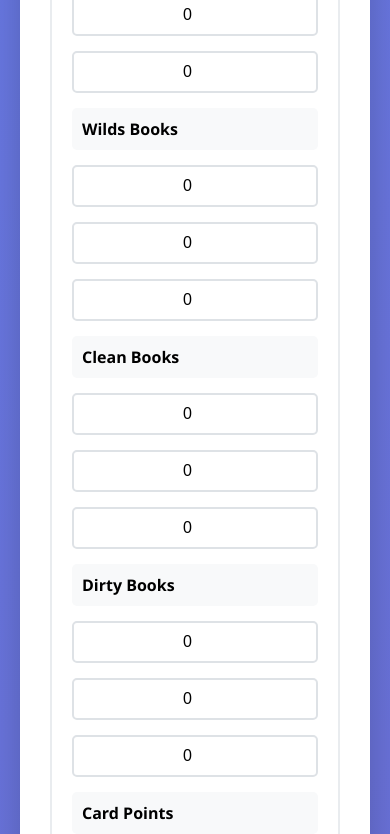
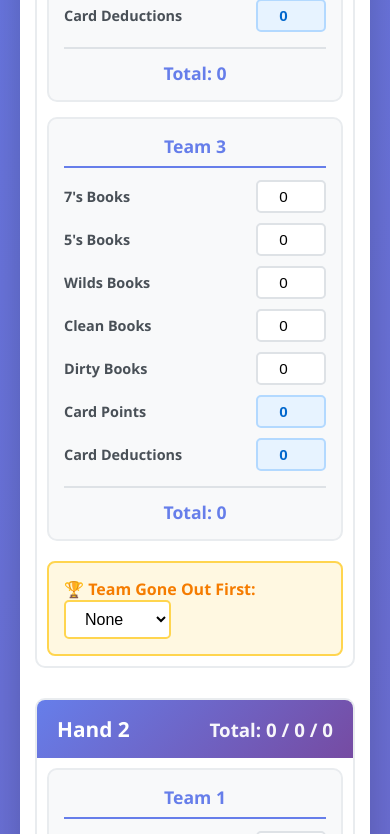
Before and after one commit to chingcodes/scorecards, a plain HTML site: page hand-foot-toe-scorecard.html in a window 390 px wide. Shown: the part 1166-2000 px from the top of the page. Drawn offline with Linux system fonts and the light colour scheme.

Commit message:
feat: make more mobile friendly

```diff
--- a/hand-foot-toe-scorecard.html
+++ b/hand-foot-toe-scorecard.html
@@ -115,41 +115,50 @@
         }
 
         .hand-body {
-            padding: 20px;
+            padding: 15px;
         }
 
-        .scoring-grid {
+        .teams-container {
             display: grid;
-            grid-template-columns: 200px repeat(3, 1fr);
+            grid-template-columns: repeat(auto-fit, minmax(280px, 1fr));
             gap: 15px;
             margin-bottom: 20px;
         }
 
-        .grid-header {
+        .team-card {
+            background: #f8f9fa;
+            border-radius: 10px;
+            padding: 15px;
+            border: 2px solid #e9ecef;
+        }
+
+        .team-card-header {
             font-weight: bold;
-            padding: 10px;
-            background: #f8f9fa;
-            border-radius: 5px;
+            font-size: 1.1em;
+            margin-bottom: 12px;
+            padding-bottom: 8px;
+            border-bottom: 2px solid #667eea;
+            color: #667eea;
             text-align: center;
         }
 
-        .row-label {
-            font-weight: 600;
-            padding: 10px;
-            display: flex;
+        .score-row {
+            display: grid;
+            grid-template-columns: 1fr auto;
+            gap: 10px;
             align-items: center;
-            background: #f8f9fa;
-            border-radius: 5px;
+            margin-bottom: 10px;
         }
 
-        .input-group {
-            display: flex;
-            flex-direction: column;
-            gap: 5px;
+        .score-label {
+            font-size: 0.9em;
+            font-weight: 600;
+            color: #495057;
         }
 
-        .input-group input {
-            padding: 10px;
+        .score-input {
+            width: 80px;
+            padding: 8px;
             border: 2px solid #dee2e6;
             border-radius: 5px;
             font-size: 1em;
@@ -157,16 +166,26 @@
             transition: border-color 0.3s;
         }
 
-        .input-group input:focus {
+        .score-input:focus {
             outline: none;
             border-color: #667eea;
         }
 
-        .input-group .points {
+        .score-input.points {
             background: #e7f3ff;
             font-weight: bold;
             color: #0066cc;
             border: 2px solid #b3d9ff;
+        }
+
+        .team-total-display {
+            margin-top: 15px;
+            padding-top: 12px;
+            border-top: 2px solid #dee2e6;
+            text-align: center;
+            font-weight: bold;
+            color: #667eea;
+            font-size: 1.1em;
         }
 
         .gone-out-section {
@@ -231,7 +250,15 @@
         }
 
         @media (max-width: 768px) {
-            .scoring-grid {
+            .header h1 {
+                font-size: 1.8em;
+            }
+
+            .header p {
+                font-size: 0.95em;
+            }
+
+            .teams-container {
                 grid-template-columns: 1fr;
             }
 
@@ -245,6 +272,37 @@
 
             .team-names input {
                 flex: 1;
+                min-width: 0;
+            }
+
+            .controls {
+                padding: 15px;
+            }
+
+            .content {
+                padding: 15px;
+            }
+
+            .hand-body {
+                padding: 10px;
+            }
+
+            .score-input {
+                width: 70px;
+                padding: 6px;
+                font-size: 0.95em;
+            }
+        }
+
+        @media (min-width: 769px) and (max-width: 1024px) {
+            .teams-container {
+                grid-template-columns: repeat(2, 1fr);
+            }
+        }
+
+        @media (min-width: 1025px) {
+            .teams-container {
+                grid-template-columns: repeat(3, 1fr);
             }
         }
     </style>
@@ -429,46 +487,10 @@
                     <span class="hand-total" id="handTotal${handNum}">Total: 0 / 0 / 0</span>
                 </div>
                 <div class="hand-body">
-                    <div class="scoring-grid">
-                        <div class="grid-header">Category</div>
-                        <div class="grid-header" id="header1-${handNum}">Team 1</div>
-                        <div class="grid-header" id="header2-${handNum}">Team 2</div>
-                        <div class="grid-header" id="header3-${handNum}">Team 3</div>
-
-                        <div class="row-label">7's Books</div>
-                        ${createInputGroup(handNum, 'sevens', 1)}
-                        ${createInputGroup(handNum, 'sevens', 2)}
-                        ${createInputGroup(handNum, 'sevens', 3)}
-
-                        <div class="row-label">5's Books</div>
-                        ${createInputGroup(handNum, 'fives', 1)}
-                        ${createInputGroup(handNum, 'fives', 2)}
-                        ${createInputGroup(handNum, 'fives', 3)}
-
-                        <div class="row-label">Wilds Books</div>
-                        ${createInputGroup(handNum, 'wilds', 1)}
-                        ${createInputGroup(handNum, 'wilds', 2)}
-                        ${createInputGroup(handNum, 'wilds', 3)}
-
-                        <div class="row-label">Clean Books</div>
-                        ${createInputGroup(handNum, 'clean', 1)}
-                        ${createInputGroup(handNum, 'clean', 2)}
-                        ${createInputGroup(handNum, 'clean', 3)}
-
-                        <div class="row-label">Dirty Books</div>
-                        ${createInputGroup(handNum, 'dirty', 1)}
-                        ${createInputGroup(handNum, 'dirty', 2)}
-                        ${createInputGroup(handNum, 'dirty', 3)}
-
-                        <div class="row-label">Card Points</div>
-                        ${createInputGroup(handNum, 'cardPoints', 1)}
-                        ${createInputGroup(handNum, 'cardPoints', 2)}
-                        ${createInputGroup(handNum, 'cardPoints', 3)}
-
-                        <div class="row-label">Card Deductions</div>
-                        ${createInputGroup(handNum, 'deductions', 1)}
-                        ${createInputGroup(handNum, 'deductions', 2)}
-                        ${createInputGroup(handNum, 'deductions', 3)}
+                    <div class="teams-container">
+                        ${createTeamCard(handNum, 1)}
+                        ${createTeamCard(handNum, 2)}
+                        ${createTeamCard(handNum, 3)}
                     </div>
 
                     <div class="gone-out-section">
@@ -485,19 +507,83 @@
             return section;
         }
 
-        // Create input group for a category
-        function createInputGroup(hand, category, team) {
-            const isPoints = category === 'cardPoints' || category === 'deductions';
-            const inputClass = isPoints ? 'points' : '';
+        // Create a team card for a hand
+        function createTeamCard(hand, team) {
+            return `
+                <div class="team-card">
+                    <div class="team-card-header" id="header${team}-${hand}">Team ${team}</div>
 
-            return `
-                <div class="input-group">
-                    <input type="number"
-                           id="hand${hand}_${category}_${team}"
-                           class="${inputClass}"
-                           value="0"
-                           min="0"
-                           oninput="updateHandTotal(${hand})">
+                    <div class="score-row">
+                        <div class="score-label">7's Books</div>
+                        <input type="number"
+                               id="hand${hand}_sevens_${team}"
+                               class="score-input"
+                               value="0"
+                               min="0"
+                               oninput="updateHandTotal(${hand})">
+                    </div>
+
+                    <div class="score-row">
+                        <div class="score-label">5's Books</div>
+                        <input type="number"
+                               id="hand${hand}_fives_${team}"
+                               class="score-input"
+                               value="0"
+                               min="0"
+                               oninput="updateHandTotal(${hand})">
+                    </div>
+
+                    <div class="score-row">
+                        <div class="score-label">Wilds Books</div>
+                        <input type="number"
+                               id="hand${hand}_wilds_${team}"
+                               class="score-input"
+                               value="0"
+                               min="0"
+                               oninput="updateHandTotal(${hand})">
+                    </div>
+
+                    <div class="score-row">
+                        <div class="score-label">Clean Books</div>
+                        <input type="number"
+                               id="hand${hand}_clean_${team}"
+                               class="score-input"
+                               value="0"
+                               min="0"
+                               oninput="updateHandTotal(${hand})">
+                    </div>
+
+                    <div class="score-row">
+                        <div class="score-label">Dirty Books</div>
+                        <input type="number"
+                               id="hand${hand}_dirty_${team}"
+                               class="score-input"
+                               value="0"
+                               min="0"
+                               oninput="updateHandTotal(${hand})">
+                    </div>
+
+                    <div class="score-row">
+                        <div class="score-label">Card Points</div>
+                        <input type="number"
+                               id="hand${hand}_cardPoints_${team}"
+                               class="score-input points"
+                               value="0"
+                               min="0"
+                               oninput="updateHandTotal(${hand})">
+                    </div>
+
+                    <div class="score-row">
+                        <div class="score-label">Card Deductions</div>
+                        <input type="number"
+                               id="hand${hand}_deductions_${team}"
+                               class="score-input points"
+                               value="0"
+                               min="0"
+                               oninput="updateHandTotal(${hand})">
+                    </div>
+
+                    <div class="team-total-display" id="teamTotal${hand}_${team}">Total: 0</div>
                 </div>
             `;
         }
@@ -553,6 +639,12 @@
                 const goneOut = document.getElementById(`goneOut${hand}`).value;
                 if (goneOut == team) {
                     totals[idx] += POINTS.FIRST_OUT;
+                }
+
+                // Update individual team total display in card
+                const teamTotalElem = document.getElementById(`teamTotal${hand}_${team}`);
+                if (teamTotalElem) {
+                    teamTotalElem.textContent = `Total: ${totals[idx].toLocaleString()}`;
                 }
             });
 
```
